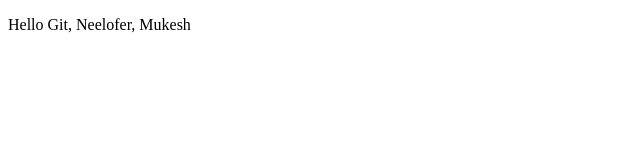
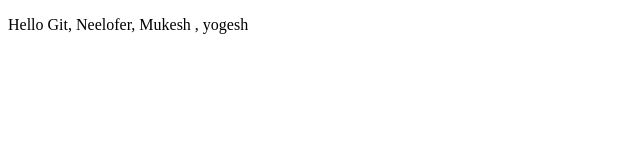
Before and after one commit to zeachco/training-sandbox, a plain HTML site: page index.html in a window 1280 px wide. Shown: the full height of the page, 0-640 px from the left. Drawn offline with Linux system fonts and the light colour scheme.

Commit message:
new commit Yogesh

```diff
--- a/index.html
+++ b/index.html
@@ -6,7 +6,7 @@
   </head>
   <body>
     <p>
-      Hello Git, Neelofer, Mukesh
+      Hello Git, Neelofer, Mukesh , yogesh
     </p>
   </body>
 </html>
```
